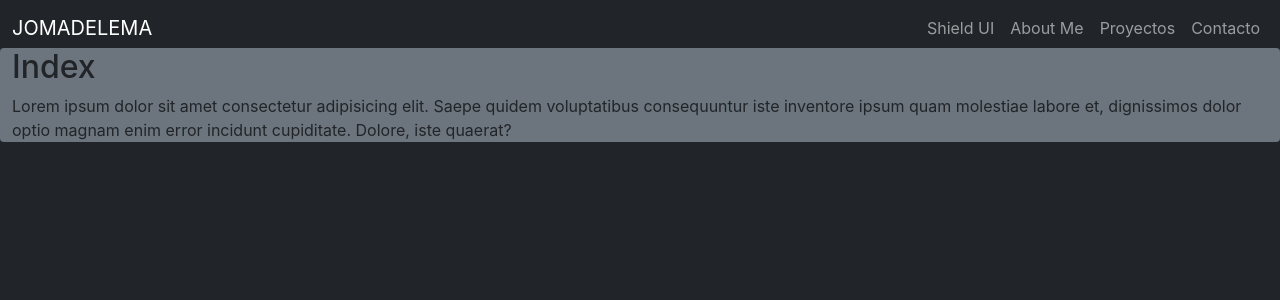
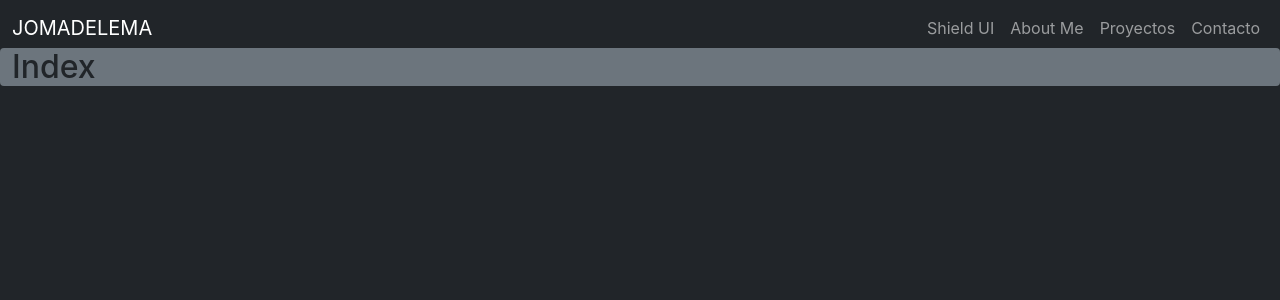
Before and after one commit to JOMADELEMA/masteringreact, a React (Create React App) app: page / in a window 1280 px wide. Shown: the top 300 px of the page. Built offline with nearby package versions, Linux system fonts and the light colour scheme.

Commit message:
se inicio a modificar la pagina  del index.jsx

```diff
--- a/src/Pages/Index.jsx
+++ b/src/Pages/Index.jsx
@@ -8,12 +8,7 @@ const Index = () => {
       <NavBar />
       <div className="container-fluid bg-secondary rounded mt-5">
         <h2>Index</h2>
-        <p>
-          Lorem ipsum dolor sit amet consectetur adipisicing elit. Saepe quidem
-          voluptatibus consequuntur iste inventore ipsum quam molestiae labore
-          et, dignissimos dolor optio magnam enim error incidunt cupiditate.
-          Dolore, iste quaerat?
-        </p>
+
       </div>
     </>
   );
```
